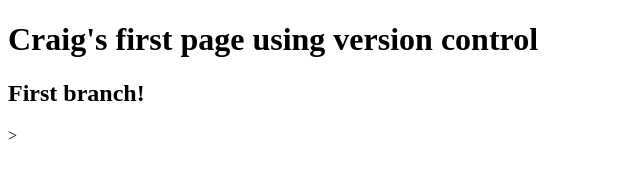
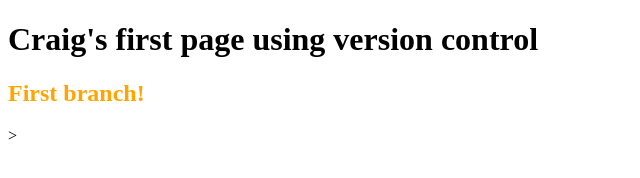
Before and after one commit to hIGH-aND-mIGHTY/my_first_remote_repository, a plain HTML site: page index.html in a window 1280 px wide. Shown: the whole page, without its empty margins (0-640 px from the left). Drawn offline with Linux system fonts and the light colour scheme.

Commit message:
changed h2 font color to orange

```diff
--- a/style.css
+++ b/style.css
@@ -3,5 +3,5 @@
 
 
 h2 {
-	font-color: blue;
+	color: orange;
 }
```
